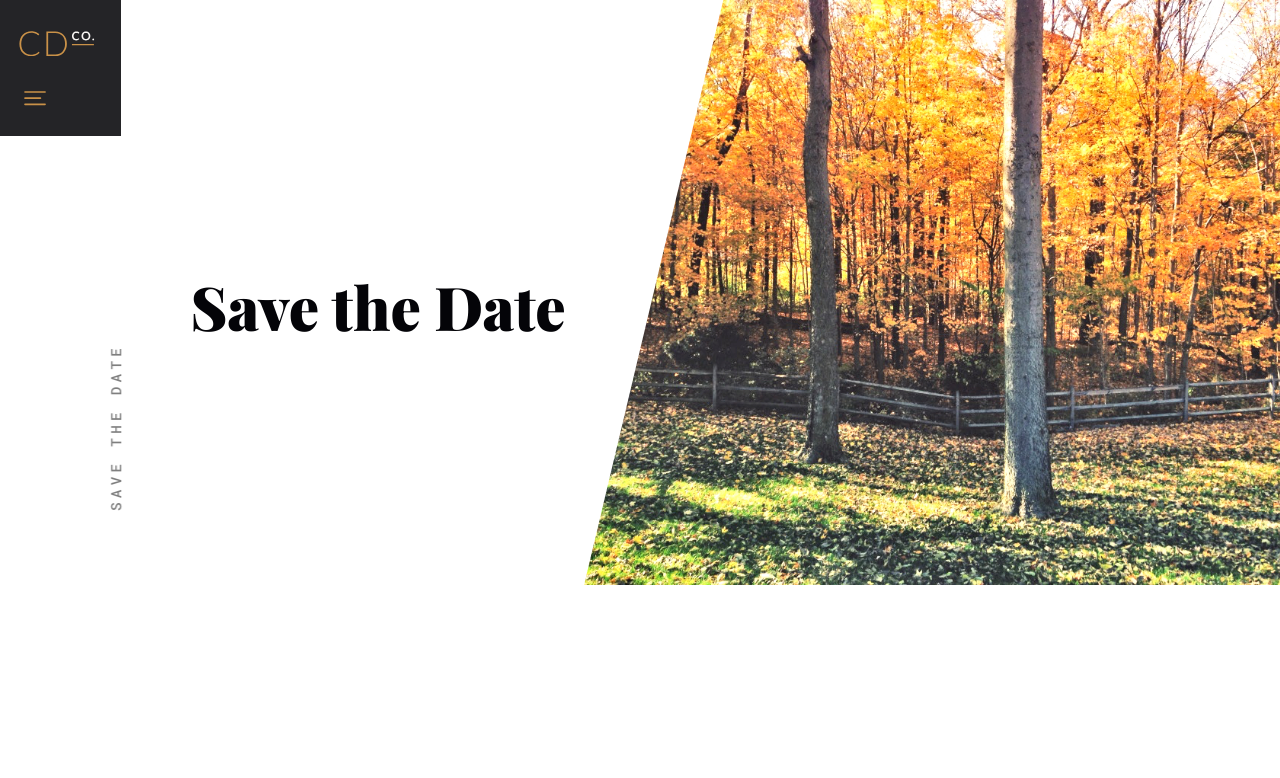
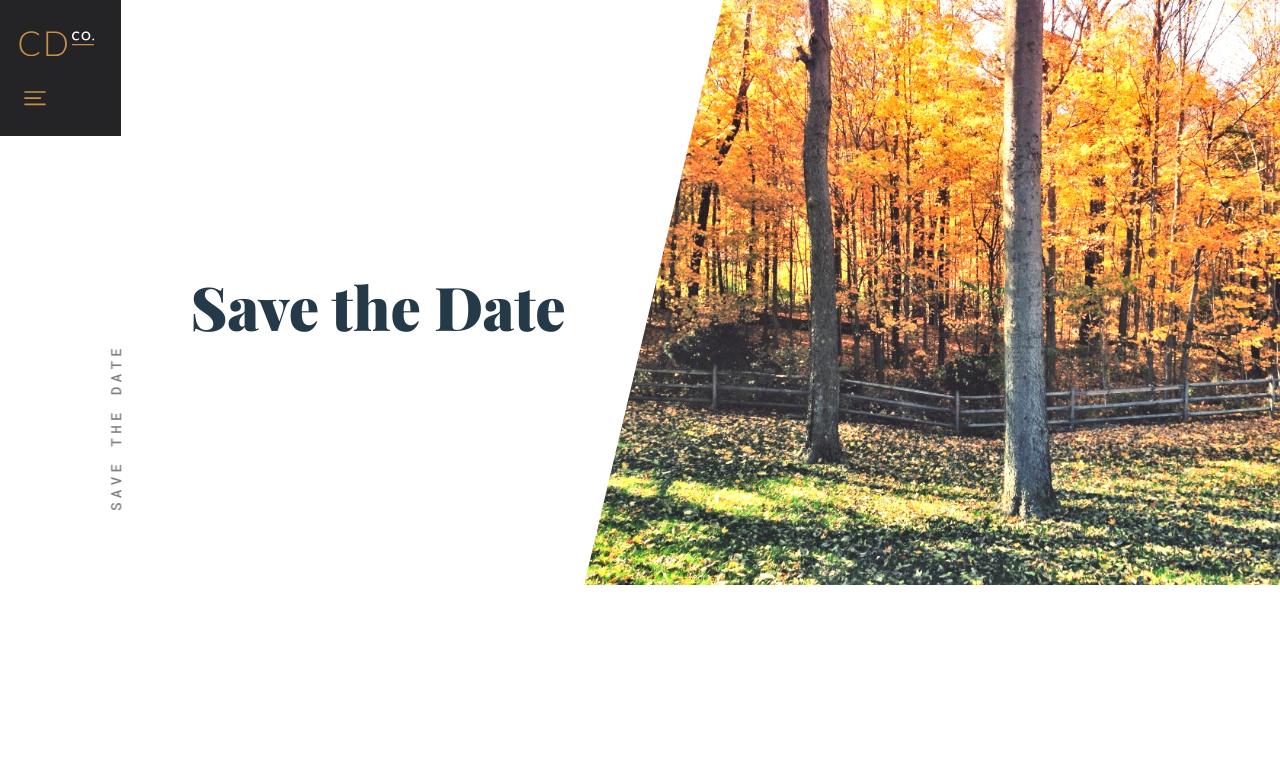
Before and after one commit to claxondesignco/claxondesignco.github.io, a Jekyll site: the page built from _portfolio/savethedate.md, in a window 1280 px wide. Shown: the top 778 px of the page. Built offline with Jekyll 4.4.1, drawn with Linux system fonts in a browser that asks for light colours; nearby versions of some CDN libraries; comment, search, counter and statistics services are not loaded; grey boxes are pictures that could not be loaded.

Commit message:
Added secondary brand color option to portfolio items.

```diff
--- a/_layouts/portfolio.html
+++ b/_layouts/portfolio.html
@@ -2,14 +2,14 @@
 layout: default
 ---
 
-{% if page.brand-color %}<div style="--brand-color: #{{ page.brand-color }}">{% endif %}
+{% if page.brand-color %}<div style="--brand-color: #{{ page.brand-color }};{% if page.secondary-brand-color %} --secondary-brand-color: #{{ page.secondary-brand-color }}{% endif %}">{% endif %}
 
 <section id="introduction" class="full-aside-right portfolio-intro">
 
   <div aria-hidden="true" class="section-title"><span>{% if page.short-title%}{{ page.short-title }}{% else %}{{ page.title }}{% endif %}</span></div>
 
   <div class="portfolio-hero with-aside">
-    <h1>{{ page.title }}</h1>
+    <h1{% if page.secondary-brand-color %} style="color: var(--secondary-brand-color)"{% endif %}>{{ page.title }}</h1>
   </div>
   <img srcset="/assets/images/{{ page.background }}.jpg 1x, /assets/images/{{ page.background }}.jpg 2x" class="aside" aria-hidden="true">
 </section>
--- a/_portfolio/savethedate.md
+++ b/_portfolio/savethedate.md
@@ -3,6 +3,7 @@
 date: 2018-02-06 21:35
 year: 2018
 brand-color: 357D6B
+secondary-brand-color: 253A48
 background: SaveTheDate-bg
 background-image-extension: jpg
 image: SaveTheDate
```
Also changed, not shown: _portfolio/TOTSIndy.md (+1 -0 lines), _portfolio/theracare.md (+1 -0 lines).
